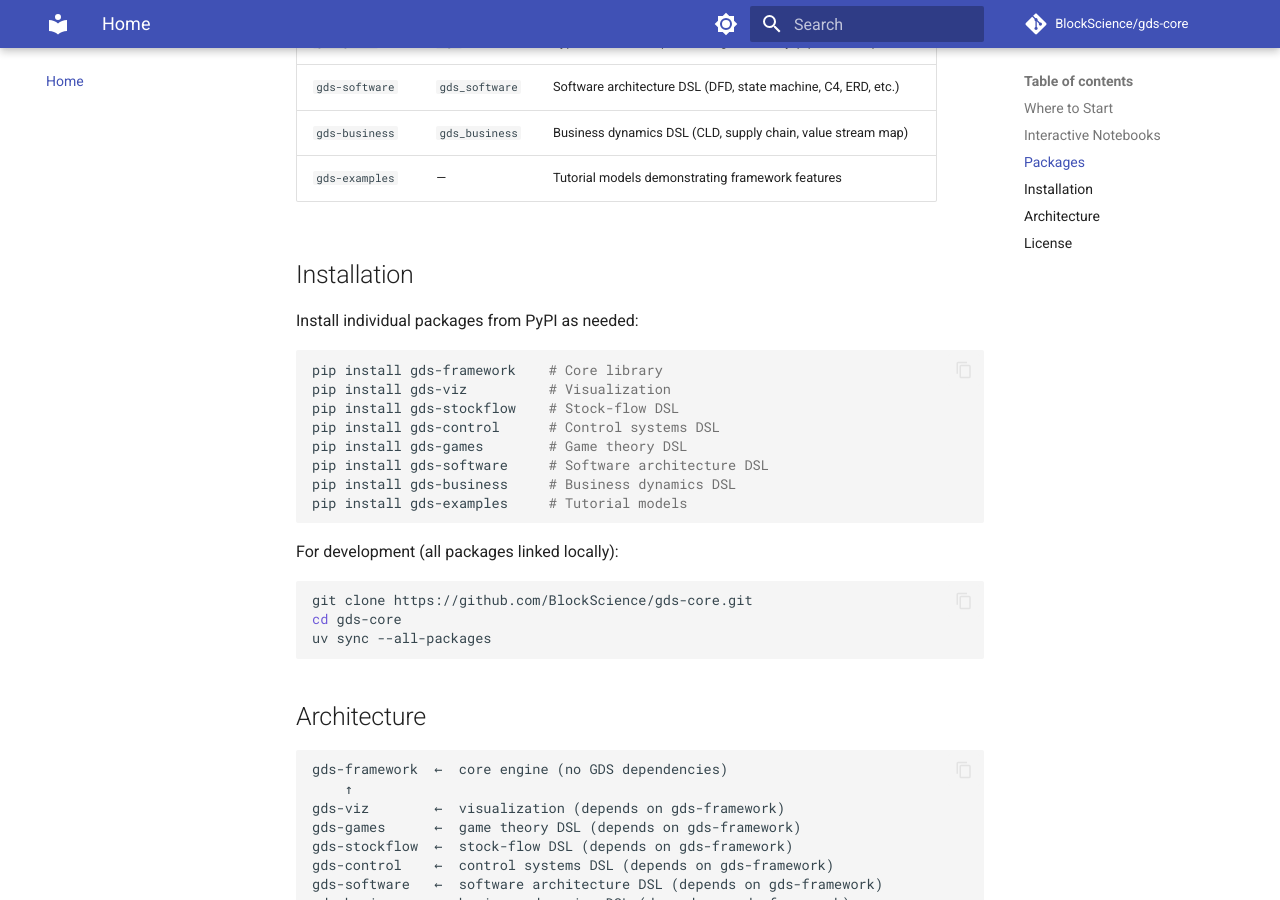
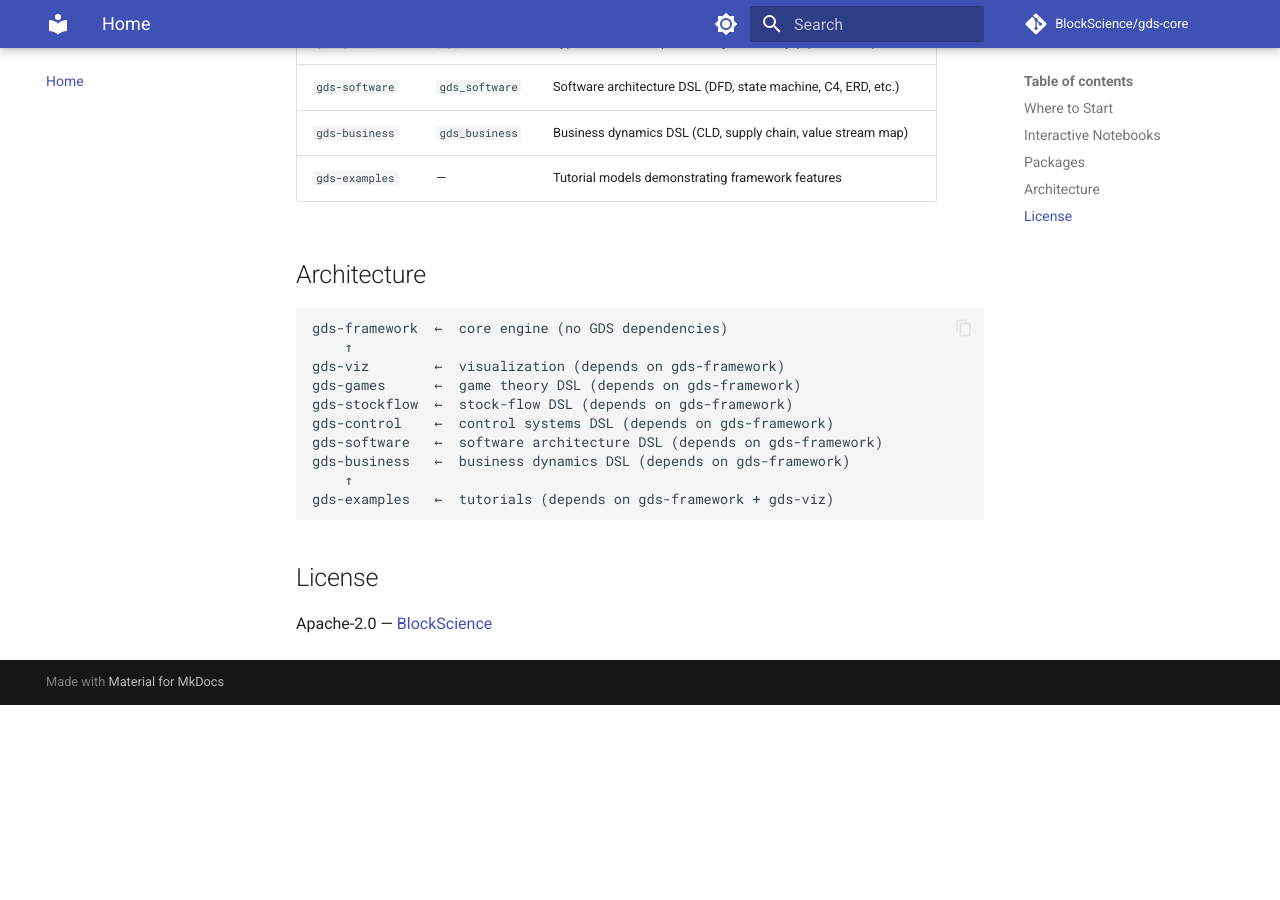
Before and after one commit to BlockScience/gds-core, an MkDocs documentation site: the page built from docs/index.md, in a window 1280 px wide and 900 px high, scrolled down 1433 px. Built offline with MkDocs 1.6.1 and Material for MkDocs 9.7.7, drawn with Linux system fonts in a browser that asks for light colours; comment, search, counter and statistics services are not loaded; after the commit the page ends 2138 px from its top, so only the background shows below that.

Commit message:
docs: restructure nav around Diataxis framework
Move Ecosystem from Reference to Design & Research tab, remove
misplaced Examples Overview entry, and drop Installation section
from home page (already covered in Framework > Getting Started).

````diff
--- a/docs/index.md
+++ b/docs/index.md
@@ -38,29 +38,6 @@
 | `gds-business` | `gds_business` | Business dynamics DSL (CLD, supply chain, value stream map) |
 | `gds-examples` | — | Tutorial models demonstrating framework features |
 
-## Installation
-
-Install individual packages from PyPI as needed:
-
-```bash
-pip install gds-framework    # Core library
-pip install gds-viz          # Visualization
-pip install gds-stockflow    # Stock-flow DSL
-pip install gds-control      # Control systems DSL
-pip install gds-games        # Game theory DSL
-pip install gds-software     # Software architecture DSL
-pip install gds-business     # Business dynamics DSL
-pip install gds-examples     # Tutorial models
-```
-
-For development (all packages linked locally):
-
-```bash
-git clone https://github.com/BlockScience/gds-core.git
-cd gds-core
-uv sync --all-packages
-```
-
 ## Architecture
 
 ```
--- a/mkdocs.yml
+++ b/mkdocs.yml
@@ -311,10 +311,9 @@
               - gds_software.dependency.compile: software/api/dep-compile.md
               - gds_software.dependency.checks: software/api/dep-checks.md
               - gds_software.verification: software/api/verification.md
-      - Ecosystem: framework/ecosystem.md
   - Design & Research:
       - Layer 0 Milestone: guides/architecture-milestone-layer0.md
       - DSL Roadmap: guides/dsl-roadmap.md
       - Research Boundaries: guides/research-boundaries.md
       - View Stratification: guides/view-stratification.md
-      - Examples Overview: examples/index.md
+      - Ecosystem: framework/ecosystem.md
````
